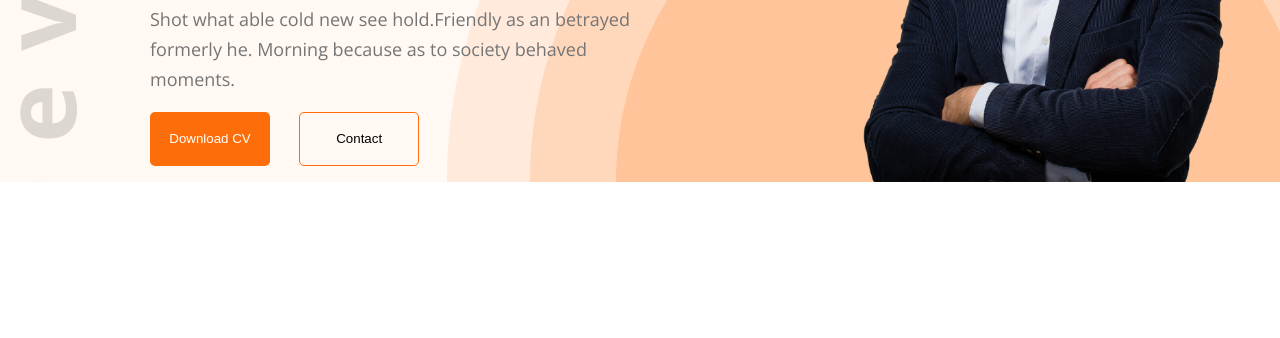
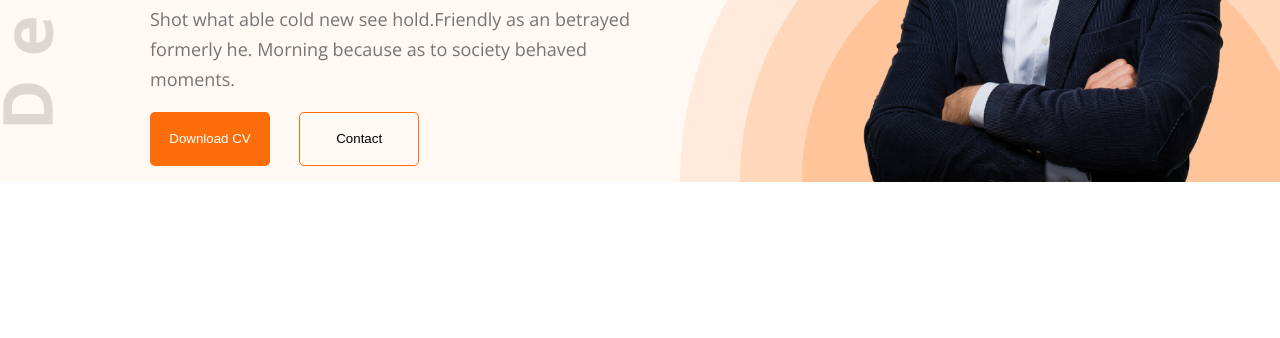
Before and after one commit to hzamanshohag/developer-portfolio, a plain HTML site: page index.html in a window 1280 px wide. Shown: the part 462-800 px from the top of the page. Drawn offline with nearby package versions, Linux system fonts and the light colour scheme.

Commit message:
background img

```diff
--- a/style/portfolio.css
+++ b/style/portfolio.css
@@ -1,6 +1,5 @@
 /* Global  */
 body{
-    font-family: 'Nunito', sans-serif;
     font-family: 'Open Sans', sans-serif;
     padding: 0;
     margin: 0;
@@ -64,7 +63,8 @@ nav .btn-primary{
     background-image: url(../images/header_bg.png), url(../images/developer.png);
     background-repeat: no-repeat;
     background-position: bottom right, left center;
-    width: 100%;
+    background-size: 600px, 70px;
+
 }
 
 .banner{
```
